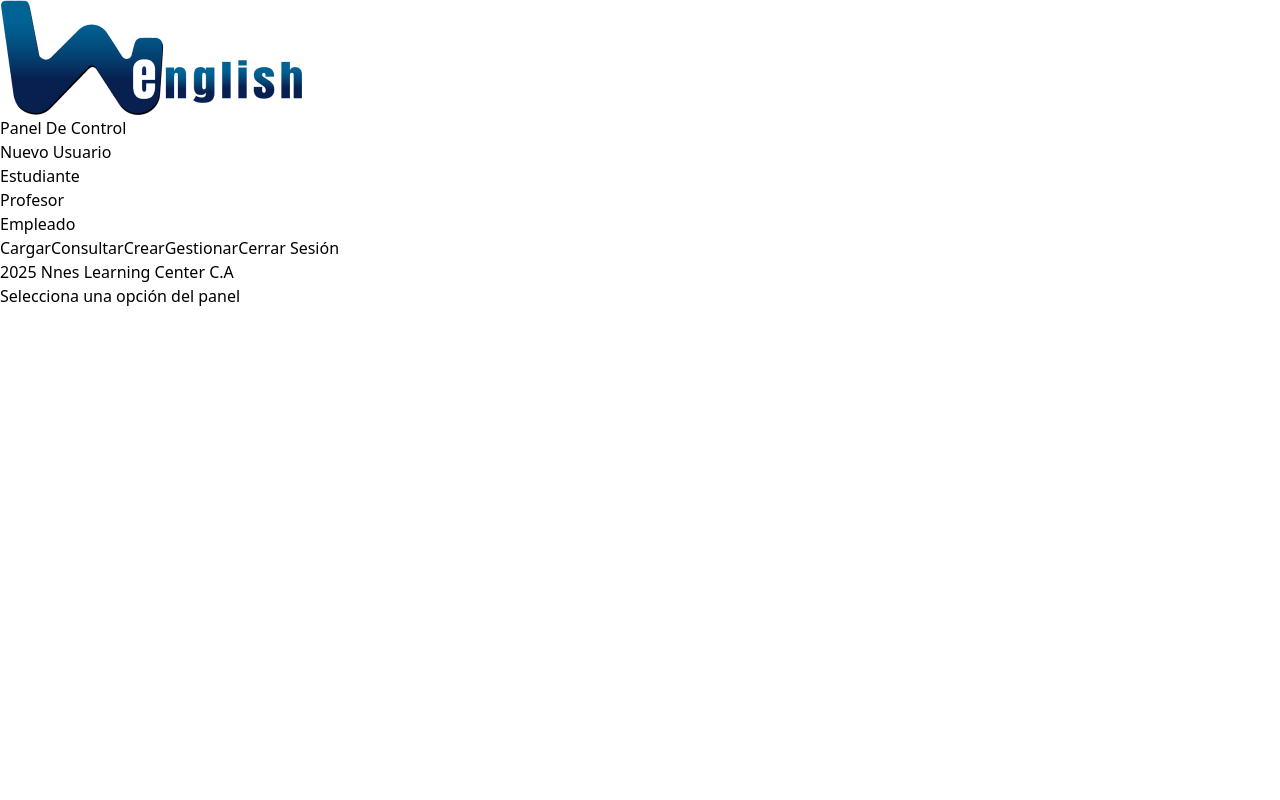
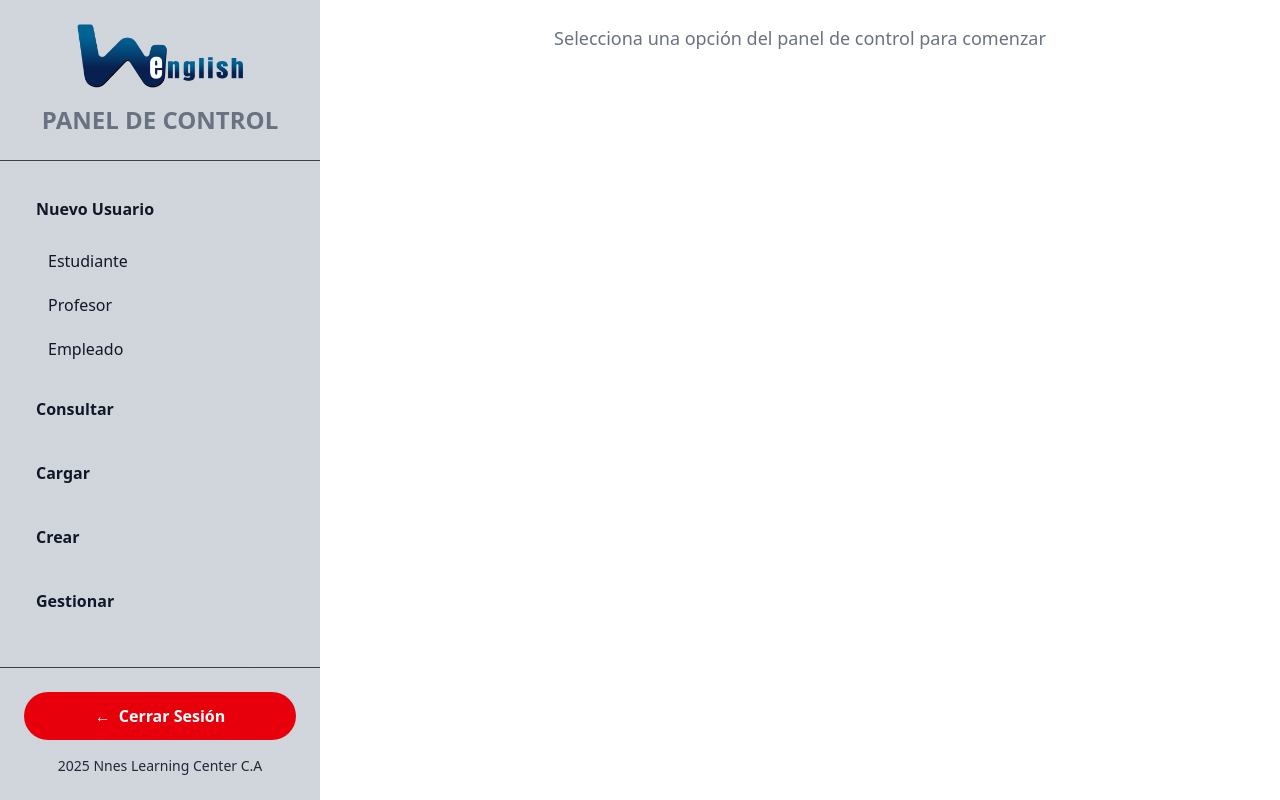
Before and after one commit to Salomonr904/proyectoIII, a React (Vite) app: page /admin-panel in a window 1280 px wide. Both pictures are taken after a click on the button "Nuevo Usuario". Built offline with nearby package versions, Linux system fonts and the light colour scheme.

Commit message:
Diseño PanelDeControl

```diff
--- a/src/admin/PanelDeControl.jsx
+++ b/src/admin/PanelDeControl.jsx
@@ -1,7 +1,8 @@
 import React, { useState } from 'react';
 
 function PanelDeControl({ onNavigate }) {
-  const [submenuActivo, setSubmenuActivo] = useState(null); // ✅ ESTA LÍNEA ES CLAVE
+  const [submenuActivo, setSubmenuActivo] = useState(null);
+  const [menuAbierto, setMenuAbierto] = useState(false);
 
   const toggleSubmenu = (nombre) => {
     setSubmenuActivo(submenuActivo === nombre ? null : nombre);
@@ -10,56 +11,208 @@ function PanelDeControl({ onNavigate }) {
   const seleccionarOpcion = (vista) => {
     onNavigate(vista);
     setSubmenuActivo(null);
+    setMenuAbierto(false);
   };
 
   return (
-    <aside className="panel-control">
-      <div>
-        <img src="/img/institutolearning.png" alt="Logo Wenglish" />
-      </div>
-      <h3>Panel De Control</h3>
+    <>
+      {/* Botón móvil */}
+      <button
+        className="lg:hidden fixed top-4 left-4 z-50 bg-gray-400 text-white p-3 rounded-lg shadow-lg"
+        onClick={() => setMenuAbierto(!menuAbierto)}
+      >
+        ☰
+      </button>
 
-      <button onClick={() => toggleSubmenu('usuario')}>Nuevo Usuario</button>
-      {submenuActivo === 'usuario' && (
-        <ul>
-          <li><button onClick={() => seleccionarOpcion('estudiante')}>Estudiante</button></li>
-          <li><button onClick={() => seleccionarOpcion('profesor')}>Profesor</button></li>
-          <li><button onClick={() => seleccionarOpcion('empleado')}>Empleado</button></li>
-        </ul>
+      {/* Overlay móvil */}
+      {menuAbierto && (
+        <div
+          className="lg:hidden fixed inset-0 bg-opacity-50 z-40"
+          onClick={() => setMenuAbierto(false)}
+        />
       )}
 
-      <button onClick={() => toggleSubmenu('cargar')}>Cargar</button>
+      {/* Panel de Control */}
+      <aside className={`
+        fixed lg:relative inset-y-0 left-0 z-40
+        w-80 bg-gradient-to-b from-gray-300 to-gray-300 text-gray-900
+        transform transition-transform duration-300 ease-in-out
+        ${menuAbierto ? 'translate-x-0' : '-translate-x-full lg:translate-x-0'}
+        flex flex-col h-screen
+      `}>
+
+        {/* Logo y Título */}
+        <div className="p-6 border-b border-gray-700">
+          <div className="flex items-center justify-center mb-4">
+            <img
+              src="/img/institutolearning.png"
+              alt="Logo Wenglish"
+              className="h-16 w-auto object-contain"
+            />
+          </div>
+          <h1 className="text-2xl font-bold text-center text-gray-500">PANEL DE CONTROL</h1>
+        </div>
+
+        {/* Menú Principal */}
+        <nav className="flex-1 p-6 space-y-4 overflow-y-auto">
+
+          {/* Nuevo Usuario */}
+          <div className="mb-4">
+            <button
+              onClick={() => toggleSubmenu('usuario')}
+              className="w-full flex items-center justify-between p-3 rounded-lg hover:bg-gray-400 transition-colors"
+            >
+              <span className="font-semibold">Nuevo Usuario</span>
+              <span className={`transform transition-transform ${submenuActivo === 'usuario' ? 'rotate-180' : ''}`}>
+              </span>
+            </button>
+            {submenuActivo === 'usuario' && (
+              <div className="mt-2 ml-4 space-y-1">
+                <button
+                  onClick={() => seleccionarOpcion('estudiante')}
+                  className="w-full text-left p-2 rounded hover:bg-gray-400 transition-colors"
+                >
+                  Estudiante
+                </button>
+                <button
+                  onClick={() => seleccionarOpcion('profesor')}
+                  className="w-full text-left p-2 rounded hover:bg-gray-400 transition-colors"
+                >
+                  Profesor
+                </button>
+                <button
+                  onClick={() => seleccionarOpcion('empleado')}
+                  className="w-full text-left p-2 rounded hover:bg-gray-400 transition-colors"
+                >
+                  Empleado
+                </button>
+              </div>
+            )}
+          </div>
+
+          {/* Consultar */}
+          <button
+            onClick={() => seleccionarOpcion('consultar')}
+            className="w-full text-left p-3 rounded-lg hover:bg-gray-400 transition-colors font-semibold"
+          >
+            Consultar
+          </button>
+
+          {/* Cargar */}
+          <div className="mb-4">
+            <button
+              onClick={() => toggleSubmenu('cargar')}
+              className="w-full flex items-center justify-between p-3 rounded-lg hover:bg-gray-400 transition-colors"
+            >
+              <span className="font-semibold">Cargar</span>
+              <span className={`transform transition-transform ${submenuActivo === 'cargar' ? 'rotate-180' : ''}`}>
+              </span>
+            </button>
             {submenuActivo === 'cargar' && (
-        <ul>
-          <li><button onClick={() => seleccionarOpcion('cargar-nota')}>Notas</button></li>
-          <li><button onClick={() => seleccionarOpcion('cargar-material')}>Material</button></li>
-        </ul>
+              <div className="mt-2 ml-4 space-y-1">
+                <button
+                  onClick={() => seleccionarOpcion('cargar-nota')}
+                  className="w-full text-left p-2 rounded hover:bg-gray-400 transition-colors"
+                >
+                  Notas
+                </button>
+                <button
+                  onClick={() => seleccionarOpcion('cargar-material')}
+                  className="w-full text-left p-2 rounded hover:bg-gray-400 transition-colors"
+                >
+                  Material
+                </button>
+              </div>
             )}
+          </div>
 
-      <button onClick={() => seleccionarOpcion('consultar')}>Consultar</button>
-      <button onClick={() => toggleSubmenu('crear')}>Crear</button>
+          {/* Crear */}
+          <div className="mb-4">
+            <button
+              onClick={() => toggleSubmenu('crear')}
+              className="w-full flex items-center justify-between p-3 rounded-lg hover:bg-gray-400 transition-colors"
+            >
+              <span className="font-semibold">Crear</span>
+              <span className={`transform transition-transform ${submenuActivo === 'crear' ? 'rotate-180' : ''}`}>
+             </span>
+            </button>
             {submenuActivo === 'crear' && (
-       <ul>
-         <li><button onClick={() => seleccionarOpcion('nuevo-nivel')}>Nuevo Nivel</button></li>
-         <li><button onClick={() => seleccionarOpcion('nuevo-curso')}>Nuevo Curso</button></li>
-         <li><button onClick={() => seleccionarOpcion('nueva-sucursal')}>Nueva Sucursal</button></li>
-         <li><button onClick={() => seleccionarOpcion('nueva-evaluacion')}>Nueva Evaluación</button></li>
-         <li><button onClick={() => seleccionarOpcion('nuevo-pago')}>Nuevo Pago</button></li>
-       </ul>
+              <div className="mt-2 ml-4 space-y-1">
+                <button
+                  onClick={() => seleccionarOpcion('nuevo-nivel')}
+                  className="w-full text-left p-2 rounded hover:bg-gray-400 transition-colors"
+                >
+                  Nuevo Nivel
+                </button>
+                <button
+                  onClick={() => seleccionarOpcion('nuevo-curso')}
+                  className="w-full text-left p-2 rounded hover:bg-gray-400 transition-colors"
+                >
+                  Nuevo Curso
+                </button>
+                <button
+                  onClick={() => seleccionarOpcion('nueva-sucursal')}
+                  className="w-full text-left p-2 rounded hover:bg-gray-400 transition-colors"
+                >
+                  Nueva Sucursal
+                </button>
+                <button
+                  onClick={() => seleccionarOpcion('nueva-evaluacion')}
+                  className="w-full text-left p-2 rounded hover:bg-gray-400 transition-colors"
+                >
+                  Nueva Evaluación
+                </button>
+                <button
+                  onClick={() => seleccionarOpcion('nuevo-pago')}
+                  className="w-full text-left p-2 rounded hover:bg-gray-400 transition-colors"
+                >
+                  Nuevo Pago
+                </button>
+              </div>
             )}
+          </div>
 
-      <button onClick={() => toggleSubmenu('gestion')}>Gestionar</button>
+          {/* Gestionar */}
+          <div className="mb-4">
+            <button
+              onClick={() => toggleSubmenu('gestion')}
+              className="w-full flex items-center justify-between p-3 rounded-lg hover:bg-gray-400 transition-colors"
+            >
+              <span className="font-semibold">Gestionar</span>
+              <span className={`transform transition-transform ${submenuActivo === 'gestion' ? 'rotate-180' : ''}`}>
+              </span>
+            </button>
             {submenuActivo === 'gestion' && (
-        <ul>
-         <li><button onClick={() => seleccionarOpcion('gestionar-usuarios')}>Usuarios</button></li>
-         <li><button onClick={() => seleccionarOpcion('gestionar-cuotas')}>Cuotas</button></li>
-        </ul>
+              <div className="mt-2 ml-4 space-y-1">
+                <button
+                  onClick={() => seleccionarOpcion('gestionar-usuarios')}
+                  className="w-full text-left p-2 rounded hover:bg-gray-400 transition-colors"
+                >
+                  Usuarios
+                </button>
+                <button
+                  onClick={() => seleccionarOpcion('gestionar-cuotas')}
+                  className="w-full text-left p-2 rounded hover:bg-gray-400 transition-colors"
+                >
+                  Cuotas
+                </button>
+              </div>
             )}
+          </div>
+        </nav>
 
-
-      <button style={{ marginTop: 'auto' }}>Cerrar Sesión</button>
-      <p>2025 Nnes Learning Center C.A</p>
+        {/* Footer */}
+        <div className="p-6 border-t border-gray-700">
+          <button className="w-full flex items-center justify-center gap-2 p-3 rounded-full text-white bg-red-600 hover:bg-red-700 transition-colors font-semibold mb-4">
+            <span>←</span>
+            Cerrar Sesión
+          </button>
+          <p className="text-center text-gray-800 text-sm">
+            2025 Nnes Learning Center C.A
+          </p>
+        </div>
       </aside>
+    </>
   );
 }
 
--- a/src/pages/AdminPanel.jsx
+++ b/src/pages/AdminPanel.jsx
@@ -94,14 +94,25 @@ const AdminPanel = () => {
       case 'editar-usuario':
         return <EditarUsuario cedula={cedulaActual} />;
       default:
-        return <div>Selecciona una opción del panel</div>;
+        return (
+          <div className="flex items-center justify-center h-full text-gray-500 text-lg">
+            Selecciona una opción del panel de control para comenzar
+          </div>
+        );
     }
   };
 
   return (
-    <div className="app-layout">
+    <div className="flex h-screen bg-white">
+      {/* Panel de Control */}
       <PanelDeControl onNavigate={setVista} />
-      <main className="contenido-principal">{renderContenido()}</main>
+
+      {/* Contenido Principal */}
+      <main className="flex-1 overflow-auto lg:ml-0 transition-all duration-300">
+        <div className="p-4 lg:p-6 min-h-full">
+          {renderContenido()}
+        </div>
+      </main>
     </div>
   );
 };
```
Lines whose indentation alone changed are shown as unchanged.
